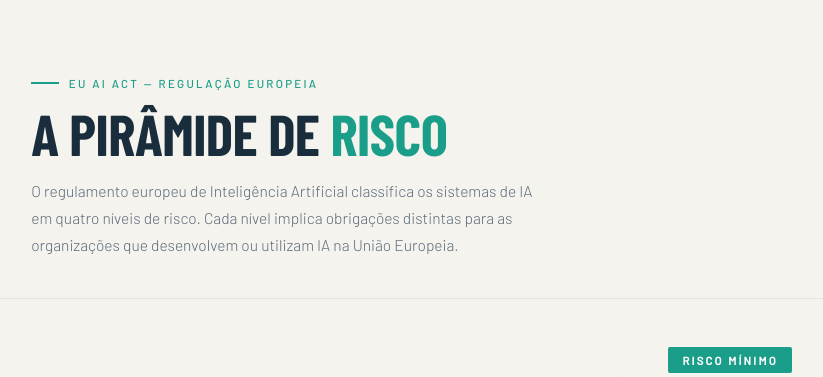
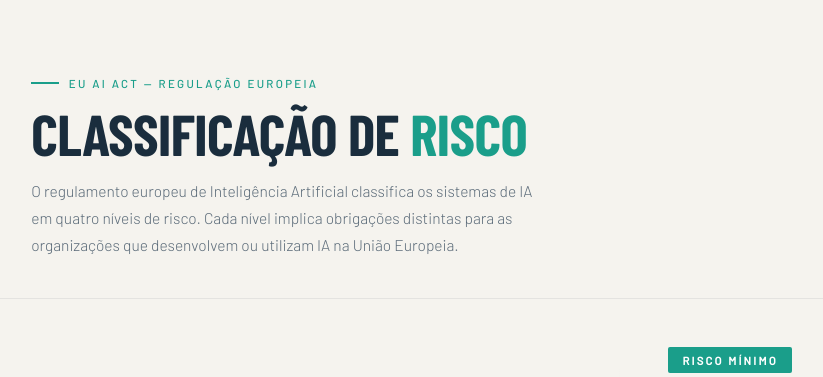
Before and after one commit to pedmartins/landingpage, a Flask app: page /framework in a window 1280 px wide. Shown: the part 52-429 px from the top of the page, without its empty margins (20-843 px from the left). Run offline with Flask 3, Linux system fonts and the light colour scheme; some web fonts are replaced.

Commit message:
Alteração do titulo

```diff
--- a/templates/conhecer_framework.html
+++ b/templates/conhecer_framework.html
@@ -350,7 +350,7 @@
     <!-- PAGE HEADER -->
     <div class="page-header">
       <div class="eyebrow">EU AI Act — Regulação Europeia</div>
-      <h1 class="page-title">A Pirâmide de <em>Risco</em></h1>
+      <h1 class="page-title">Classificação de <em>Risco</em></h1>
       <p class="page-desc">
         O regulamento europeu de Inteligência Artificial classifica os sistemas de IA em quatro níveis de risco. Cada nível implica obrigações distintas para as organizações que desenvolvem ou utilizam IA na União Europeia.
       </p>
```
